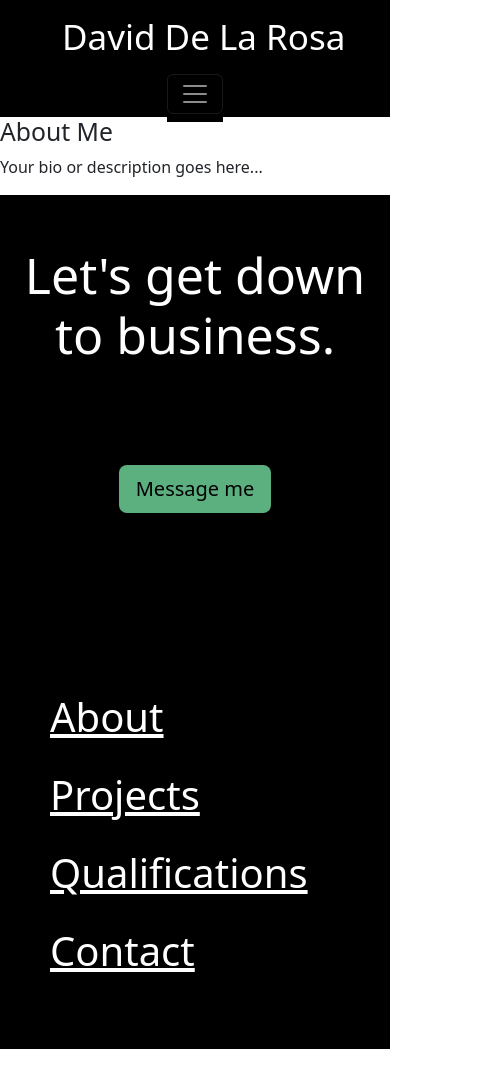
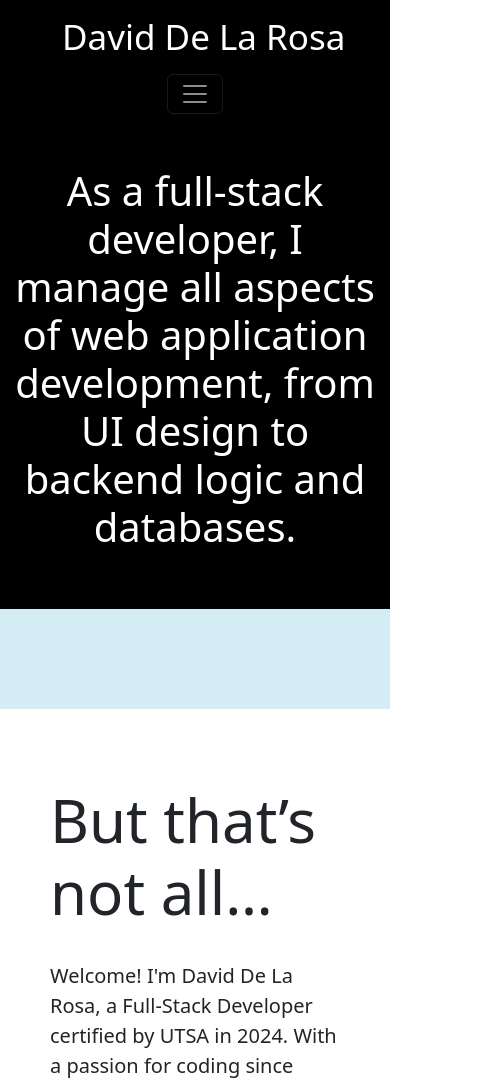
Before and after one commit to daviddelarosa210/NewReactPortfolio, a React (Vite) app: page /about in a window 390 px wide. Shown: the top 1086 px of the page, 478 px wide, since content can reach past the window. Before the commit the page ends 1049 px from the top, so only its background shows below. Built offline with nearby package versions, Linux system fonts and the light colour scheme.

Commit message:
Completed about me page

```diff
--- a/src/components/About.jsx
+++ b/src/components/About.jsx
@@ -1,13 +1,23 @@
-// components/About.jsx
 import React from 'react';
 
 const About = () => {
   return (
-    <section id="about">
-      <h2>About Me</h2>
-      <p>Your bio or description goes here...</p>
-      {/* Add more details like skills, education, etc. */}
-    </section>
+    <div className='page'>
+      <section id="about-me-bio" className="container-fluid d-flex justify-content-center align-items-center">
+        <h2 className='about-me-heading text-center'>As a full-stack developer, I manage all aspects of web application development, from UI design to backend logic and databases.</h2>
+      </section>
+      <section className="container">
+        <div className="row" id='bio-section'>
+          <div className="col-md-6 bg-white" id='bio'>
+            <h2 id='about-me-h2'>But that’s not all…</h2>
+            <p id='about-me-p' className=''>Welcome! I'm David De La Rosa, a Full-Stack Developer certified by UTSA in 2024. With a passion for coding since 2017, I've specialized in creating seamless web experiences. My journey began by supporting my family's business, where I've optimized our online presence. I thrive on challenges and love exploring new technologies. Let's connect and bring your digital ideas to life!</p>
+          </div>
+          <div className="col-md-6">
+            <img src="/wedding.png" alt="wedding-img" className="img-fluid" id='wedding-img' />
+          </div>
+        </div>
+      </section>
+    </div>
   );
 };
 
--- a/src/components/Projects.jsx
+++ b/src/components/Projects.jsx
@@ -2,40 +2,16 @@
 import React from 'react';
 
 const Projects = () => {
-  // Sample project data
-  const projects = [
-    {
-      title: 'Project 1',
-      description: 'Description of Project 1',
-      image: 'project1.jpg', // Image file should be located in your public folder
-      link: 'https://github.com/example/project1' // Link to project or source code
-    },
-    {
-      title: 'Project 2',
-      description: 'Description of Project 2',
-      image: 'project2.jpg',
-      link: 'https://github.com/example/project2'
-    }
-    // Add more projects as needed
-  ];
 
   return (
     <section id="projects">
-      <div className="container">
-        <h2>My Projects</h2>
-        <div className="projects-grid">
-          {projects.map((project, index) => (
-            <div className="project" key={index}>
-              <img src={project.image} alt={project.title} />
-              <div className="project-info">
-                <h3>{project.title}</h3>
-                <p>{project.description}</p>
-                <a href={project.link} target="_blank" rel="noopener noreferrer">View Project</a>
-              </div>
-            </div>
-          ))}
-        </div>
+      <h2>Projects</h2>
+      <div className="project">
+        <h3>Project Title</h3>
+        <p>Project description...</p>
+        <a href="/project-url">Project URL</a>
       </div>
+      {/* Add more projects here */}
     </section>
   );
 };
--- a/src/index.css
+++ b/src/index.css
@@ -137,3 +137,43 @@ a {
       .list-unstyled li a {
         text-decoration: underline;
       }
+      /* About */
+      .about-me-heading{
+        font-size: 40px;
+        font-weight: 300;
+        width: 1200px;
+        color: white;
+        background-color: black;
+      }
+      #about-me-bio{
+        background-color: black;
+        padding-top: 50px;
+        padding-bottom: 50px;
+      }
+      #about-me-p{
+        font-size: 20px;
+
+      }
+      #about-me-h2{
+        font-size: 60px;
+        font-weight: 500;
+        padding-bottom: 25px;
+      }
+      #bio{
+        padding-left: 50px;
+        padding-right: 50px;
+        padding-top: 75px;
+        padding-bottom: 75px;
+      }
+      #wedding-img{
+        height: 500px;
+        margin-left: 100px;
+      }
+      .page{
+        background-color: #D4EDF4;
+        padding-bottom: 100px;
+
+      }
+      #bio-section{
+        margin-top: 100px;
+      }
```
Also changed, not shown: 7 other files (tests, documents, lock files or other folders).
